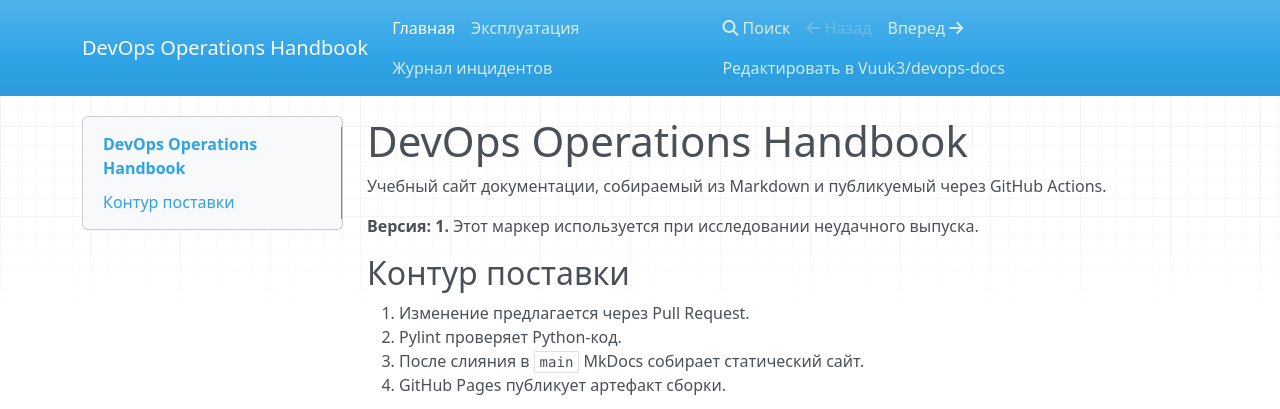
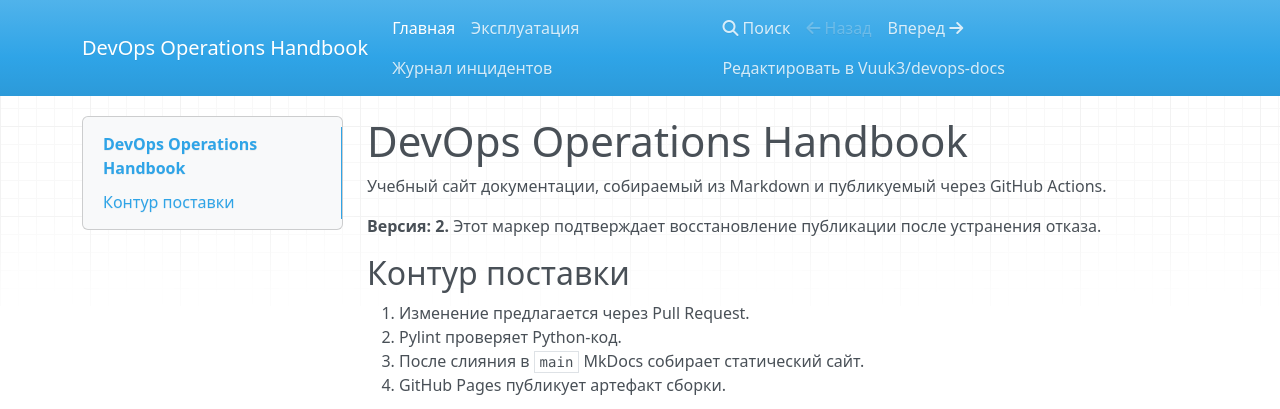
Before and after one commit to Vuuk3/devops-docs, an MkDocs documentation site: the page built from docs/index.md, in a window 1280 px wide. Shown: the top 409 px of the page. Built offline with MkDocs 1.6.1, drawn with Linux system fonts in a browser that asks for light colours; nearby versions of some CDN libraries.

Commit message:
docs: publish version 2 after pages recovery

```diff
--- a/docs/index.md
+++ b/docs/index.md
@@ -2,7 +2,7 @@
 
 Учебный сайт документации, собираемый из Markdown и публикуемый через GitHub Actions.
 
-**Версия: 1.** Этот маркер используется при исследовании неудачного выпуска.
+**Версия: 2.** Этот маркер подтверждает восстановление публикации после устранения отказа.
 
 ## Контур поставки
 
```
